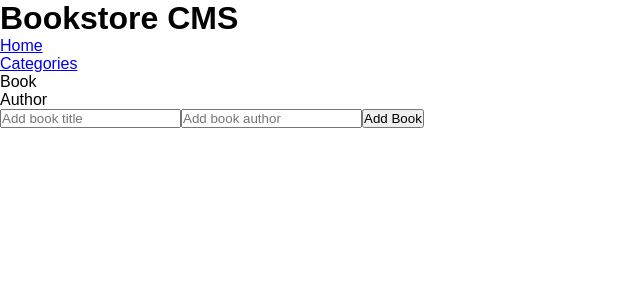
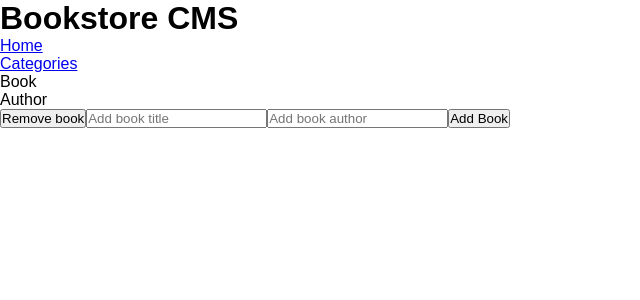
Before and after one commit to jerryowusu/bookstore, a React (Create React App) app: page / in a window 1280 px wide. Shown: the top 300 px of the page, without its empty margins (0-640 px from the left). Built offline with nearby package versions, Linux system fonts and the light colour scheme.

Commit message:
add button to remove books

```diff
--- a/src/components/Book.js
+++ b/src/components/Book.js
@@ -5,6 +5,7 @@ const Book = () => (
   <>
     <div className="book">Book</div>
     <div className="author">Author</div>
+    <button type="button">Remove book</button>
   </>
 
 );
```
